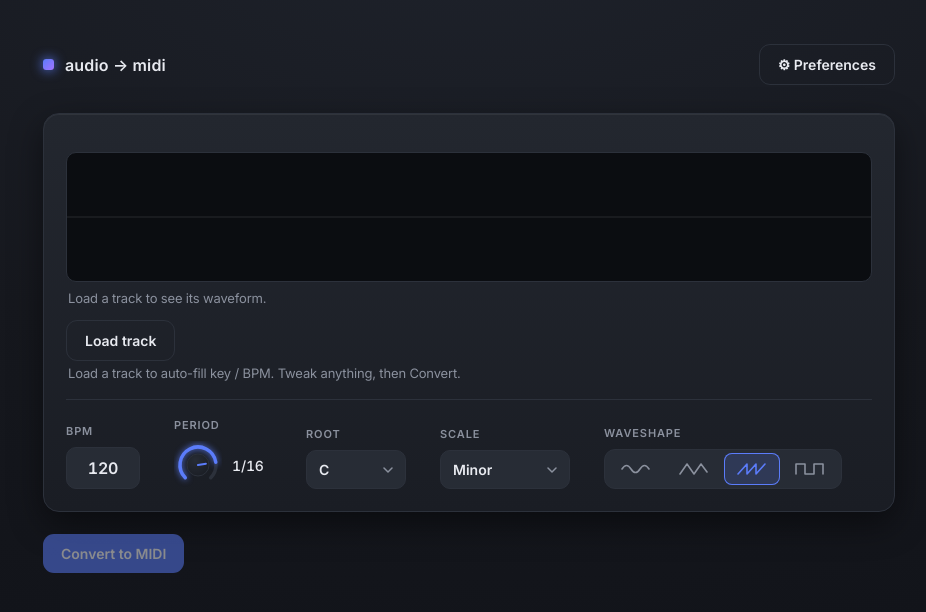
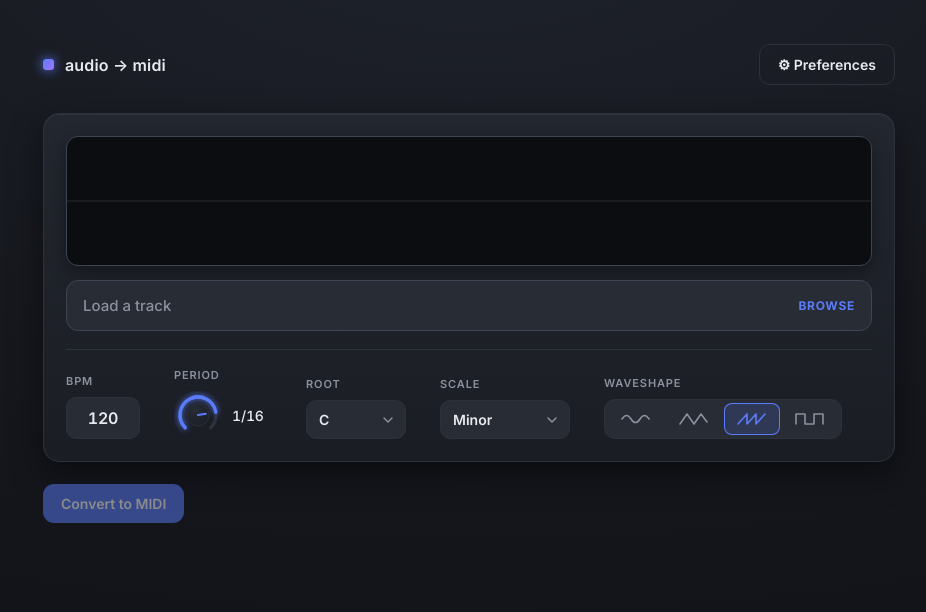
Before and after one commit to KevinYuFu/Midi-TrackAnalysisTool, a React (Vite) app in the folder client/: page / in a window 1280 px wide. Shown: the top 612 px of the page, without its empty margins (171-1097 px from the left). Built offline with nearby package versions, Linux system fonts and the light colour scheme.

Commit message:
Remove all instructional text; prominent track loader + stronger waveform frame
Co-Authored-By: Claude Opus 4.8 <noreply@anthropic.com>

```diff
--- a/client/src/App.tsx
+++ b/client/src/App.tsx
@@ -127,12 +127,12 @@ export default function App() {
           onDownbeatChange={(ms) => set({ downbeat_ms: ms })}
         />
 
-        <div className="loader">
-          <button className="ghost" onClick={() => fileRef.current?.click()}>
-            {file ? 'Change track' : 'Load track'}
+        <button type="button" className="track-loader" onClick={() => fileRef.current?.click()}>
+          <span className={`track-name${file ? '' : ' empty'}`}>
+            {file ? file.name : 'Load a track'}
+          </span>
+          <span className="track-cta">{file ? 'Change' : 'Browse'}</span>
         </button>
-          {file && <span className="filename">{file.name}</span>}
-          {analyzing && <span className="muted">Analyzing…</span>}
         <input
           ref={fileRef}
           type="file"
@@ -140,13 +140,6 @@ export default function App() {
           hidden
           onChange={(e) => e.target.files?.[0] && onPick(e.target.files[0])}
         />
-        </div>
-
-        {assumed.size > 0 ? (
-          <p className="muted hint">Purple label = auto-guessed — check those before converting.</p>
-        ) : (
-          <p className="muted hint">Load a track to auto-fill key / BPM. Tweak anything, then Convert.</p>
-        )}
 
         <div className="divider" />
 
--- a/client/src/components/Waveform.tsx
+++ b/client/src/components/Waveform.tsx
@@ -154,7 +154,6 @@ export function Waveform({ file, bpm, downbeatMs, onDownbeatChange }: Props) {
   const canvasRef = useRef<HTMLCanvasElement>(null)
   const [peaks, setPeaks] = useState<Band[] | null>(null)
   const [duration, setDuration] = useState(0)
-  const [loading, setLoading] = useState(false)
   const drag = useRef<{ x: number; ms: number } | null>(null)
 
   useEffect(() => {
@@ -163,7 +162,6 @@ export function Waveform({ file, bpm, downbeatMs, onDownbeatChange }: Props) {
       return
     }
     let cancelled = false
-    setLoading(true)
     analyze(file)
       .then(({ peaks, duration }) => {
         if (cancelled) return
@@ -171,9 +169,6 @@ export function Waveform({ file, bpm, downbeatMs, onDownbeatChange }: Props) {
         setDuration(duration)
       })
       .catch(() => {})
-      .finally(() => {
-        if (!cancelled) setLoading(false)
-      })
     return () => {
       cancelled = true
     }
@@ -214,13 +209,6 @@ export function Waveform({ file, bpm, downbeatMs, onDownbeatChange }: Props) {
         onPointerUp={onUp}
         style={{ touchAction: 'none' }}
       />
-      <p className="muted waveform-hint">
-        {!file
-          ? 'Load a track to see its waveform.'
-          : loading
-            ? 'Rendering waveform…'
-            : `Drag to align the grid · downbeat ${Math.round(downbeatMs)} ms`}
-      </p>
     </div>
   )
 }
--- a/client/src/styles.css
+++ b/client/src/styles.css
@@ -148,26 +148,51 @@ button:disabled { opacity: 0.5; cursor: not-allowed; box-shadow: none; filter: n
 .divider { height: 1px; background: var(--border); margin: 18px 0; }
 
 /* --- Rekordbox-style waveform + beatgrid --- */
-.waveform { margin: 16px 0 4px; }
+.waveform { margin: 0; }
 .waveform canvas {
   display: block;
   width: 100%;
   height: 130px;
-  border: 1px solid var(--border);
-  border-radius: 10px;
+  border: 1.5px solid var(--border-strong);
+  border-radius: 12px;
   background: #0b0d11;
+  box-shadow: 0 6px 18px rgba(0, 0, 0, 0.35);
   cursor: ew-resize;
 }
-.waveform-hint { margin: 8px 2px 0; }
 
-.loader { display: flex; align-items: center; gap: 12px; margin-top: 14px; }
-.filename {
-  font-size: 13px;
+/* Prominent track loader — the obvious first action, no caption needed. */
+.track-loader {
+  display: flex;
+  align-items: center;
+  justify-content: space-between;
+  gap: 12px;
+  width: 100%;
+  margin-top: 14px;
+  padding: 15px 16px;
+  background: var(--surface-2);
+  border: 1px solid var(--border-strong);
+  border-radius: 12px;
+  cursor: pointer;
+  box-shadow: none;
+  transition: border-color 0.15s;
+}
+.track-loader:hover { border-color: var(--accent); box-shadow: none; filter: none; }
+.track-loader .track-name {
+  font-size: 15px;
+  font-weight: 600;
   color: var(--text);
-  max-width: 340px;
   overflow: hidden;
   text-overflow: ellipsis;
   white-space: nowrap;
+}
+.track-loader .track-name.empty { color: var(--muted); font-weight: 500; }
+.track-loader .track-cta {
+  flex-shrink: 0;
+  font-size: 12px;
+  font-weight: 700;
+  text-transform: uppercase;
+  letter-spacing: 0.06em;
+  color: var(--accent);
 }
 
 /* Knob: circle + readout side by side so it lines up with other controls. */
--- a/client/src/theme/tokens.css
+++ b/client/src/theme/tokens.css
@@ -15,6 +15,7 @@
 
   --border: #2c313b;
   --border-hi: rgba(255, 255, 255, 0.06);
+  --border-strong: #3d4453;
 
   --text: #e8eaf0;
   --muted: #8b919e;
@@ -41,6 +42,7 @@
 
   --border: #dde1ea;
   --border-hi: rgba(255, 255, 255, 0.85);
+  --border-strong: #c2c8d4;
 
   --text: #1b1e26;
   --muted: #6a7180;
```
Lines whose indentation alone changed are shown as unchanged.
